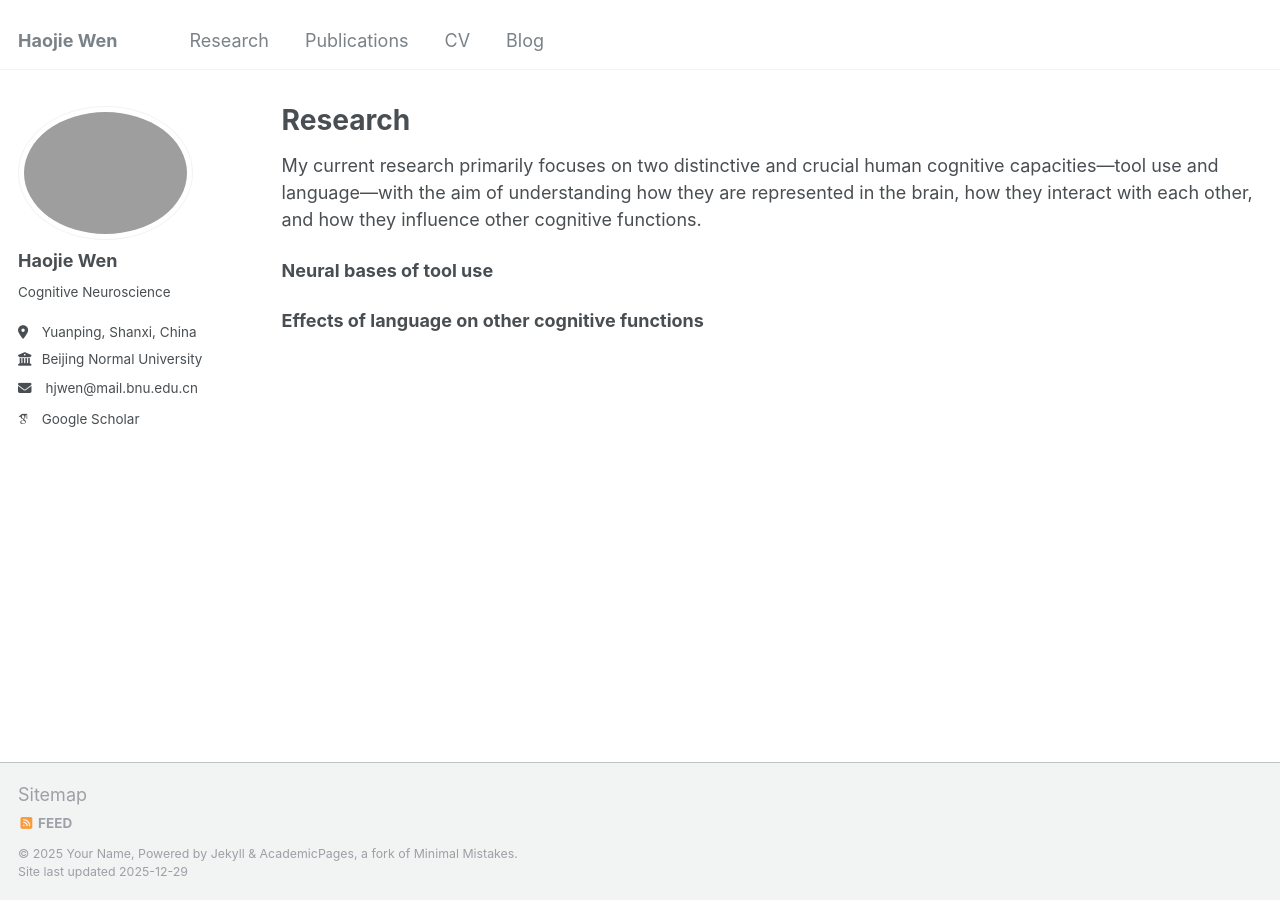
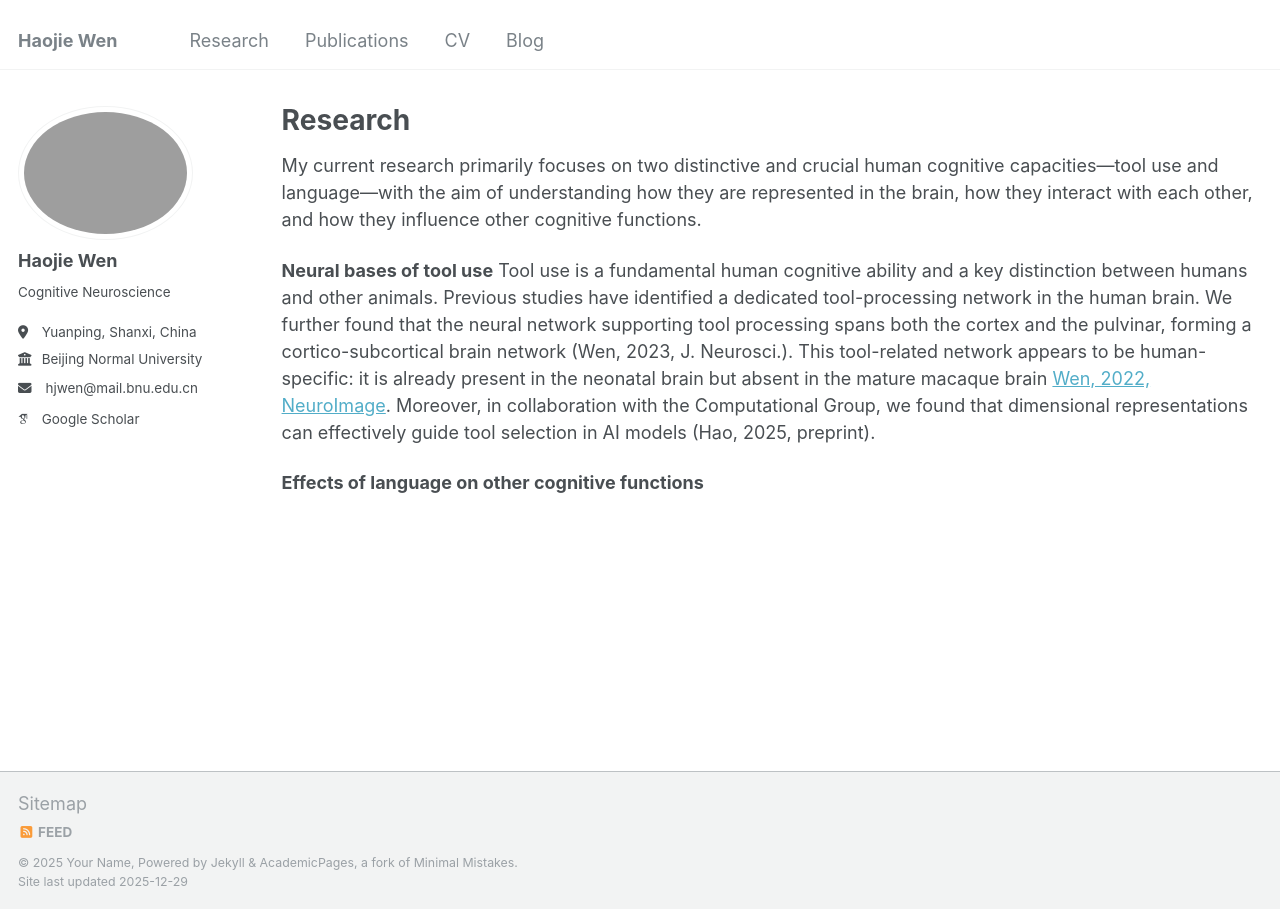
Before and after one commit to happyhaojie/happyhaojie.github.io, a Jekyll site: the page built from _pages/research.md, in a window 1280 px wide. Built offline with Jekyll 4.4.1, drawn with Linux system fonts in a browser that asks for light colours; some web fonts are replaced.

Commit message:
Update research.md

```diff
--- a/_pages/research.md
+++ b/_pages/research.md
@@ -8,6 +8,6 @@ author_profile: true
 My current research primarily focuses on two distinctive and crucial human cognitive capacities—tool use and language—with the aim of understanding how they are represented in the brain, how they interact with each other, and how they influence other cognitive functions.
 
 **Neural bases of tool use**
-
+Tool use is a fundamental human cognitive ability and a key distinction between humans and other animals. Previous studies have identified a dedicated tool-processing network in the human brain. We further found that the neural network supporting tool processing spans both the cortex and the pulvinar, forming a cortico-subcortical brain network (Wen, 2023, J. Neurosci.). This tool-related network appears to be human-specific: it is already present in the neonatal brain but absent in the mature macaque brain [Wen, 2022, NeuroImage](/files/Wen_2022_NeuroImage.pdf). Moreover, in collaboration with the Computational Group, we found that dimensional representations can effectively guide tool selection in AI models (Hao, 2025, preprint).
 
 **Effects of language on other cognitive functions**
```
